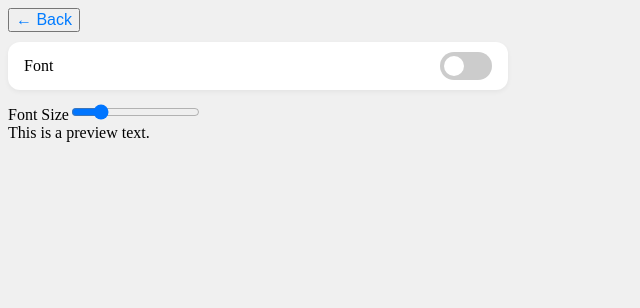
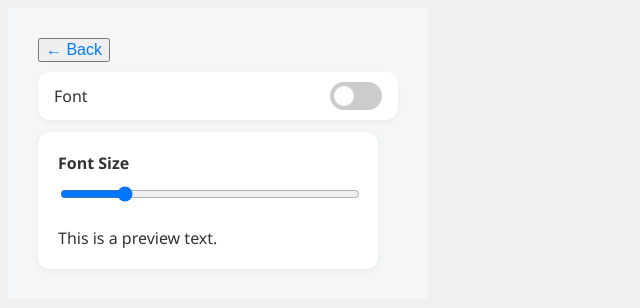
Before and after one commit to Ethan830/EmoryHacks-TeamHecker, a React (Create React App) app: page /#/font in a window 1280 px wide. Shown: the top 308 px of the page, without its empty margins (0-640 px from the left). Built offline with nearby package versions, Linux system fonts and the light colour scheme.

Commit message:
apply font route css

```diff
--- a/src/routes/Font/index.css
+++ b/src/routes/Font/index.css
@@ -0,0 +1,45 @@
+.body {
+    font-family: 'Segoe UI', sans-serif;
+    padding: 30px;
+    background-color: #f4f6f8;
+    color: #333;
+    width: 360px;
+    height: auto;
+}
+
+.font-size-container {
+    background-color: #fff;
+    padding: 20px;
+    border-radius: 12px;
+    max-width: 300px;
+    box-shadow: 0 2px 10px rgba(0, 0, 0, 0.05);
+}
+
+.font-size-container label {
+    font-size: 16px;
+    font-weight: 600;
+    display: block;
+    margin-bottom: 10px;
+}
+
+.font-size-container input[type="range"] {
+    width: 100%;
+}
+
+.preview-text {
+    margin-top: 20px;
+    font-size: 16px;
+}
+
+.back-button {
+    display: inline-block;
+    font-size: 16px;
+    color: #007bff;
+    text-decoration: none;
+    margin-bottom: 10px;
+    font-weight: 500;
+}
+
+.back-button:hover {
+    text-decoration: underline;
+}
--- a/src/routes/Font/index.js
+++ b/src/routes/Font/index.js
@@ -1,6 +1,7 @@
 import React from "react";
 import BackButton from "../../components/BackButton";
 import Switch from "../../components/Switch";
+import './index.css'
 
 const Font = () => {
   const handleSlide = () => {
@@ -13,7 +14,7 @@ const Font = () => {
   };
 
   return (
-    <div>
+    <div class="body">
       <BackButton />
       <Switch label={"Font"} storageKey="fontToggle" />
       <div className="font-size-container" onClick={handleSlide}>
```
Also changed, not shown: 1 other file (tests, documents, lock files or other folders).
